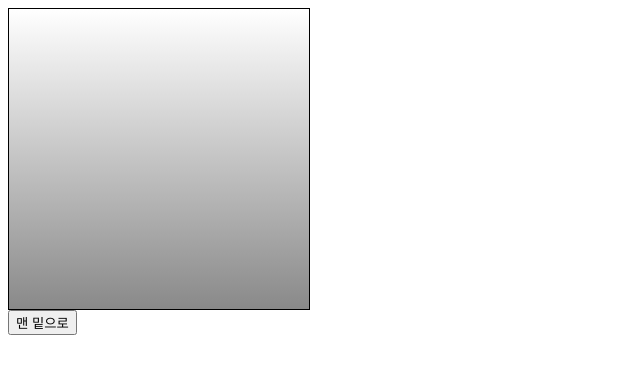
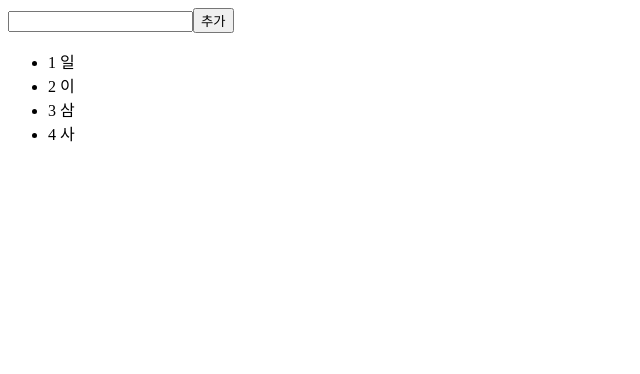
Before and after one commit to hskim881028/react_practice2, a React (Create React App) app: page / in a window 1280 px wide. Shown: the top 374 px of the page, without its empty margins (0-640 px from the left). Built offline with nearby package versions, Linux system fonts and the light colour scheme; the HTML template or start-up script is replaced by a standard one.

Commit message:
convert array to component array

```diff
--- a/src/App.js
+++ b/src/App.js
@@ -1,20 +1,24 @@
-//import EventPractice from "./EventPractice";
-//import ValidationSample from "./ValidationSample";
-import React, { Component } from "react";
-import ScrollBox from "./ScrollBox";
-//import { render } from "@testing-library/react";
+import IterationSample from "./IterationSample";
 
-class App extends Component {
-  render() {
-    return (
-      <div>
-        <ScrollBox ref={(ref) => (this.scrollBox = ref)} />
-        <button onClick={() => this.scrollBox.scrollToBottom()}>
-          맨 밑으로
-        </button>
-      </div>
-    );
-  }
+function App() {
+  return <IterationSample />;
 }
 
 export default App;
+
+// import React, { Component } from "react";
+// import ScrollBox from "./ScrollBox";
+//
+// class App extends Component {
+//   render() {
+//     return (
+//         <div>
+//           <ScrollBox ref={(ref) => (this.scrollBox = ref)} />
+//           <button onClick={() => this.scrollBox.scrollToBottom()}>
+//             맨 밑으로
+//           </button>
+//         </div>
+//     );
+//   }
+// }
+//
--- /dev/null
+++ b/src/IterationSample.js
@@ -0,0 +1,43 @@
+import React, { useState } from "react";
+
+const IterationSample = () => {
+  const [names, setNames] = useState([
+    { id: 1, text: "일" },
+    { id: 2, text: "이" },
+    { id: 3, text: "삼" },
+    { id: 4, text: "사" },
+  ]);
+  const [inputText, setInputText] = useState("");
+  const [nextId, setNextId] = useState(5);
+
+  const onChange = (e) => setInputText(e.target.value);
+  const onClick = () => {
+    const nextNames = names.concat({
+      id: nextId,
+      text: inputText,
+    });
+    setNextId(nextId + 1);
+    setNames(nextNames);
+    setInputText("");
+  };
+  const onRemove = (id) => {
+    const nextNames = names.filter((name) => name.id !== id);
+    setNames(nextNames);
+  };
+
+  const namesList = names.map((name) => (
+    <li key={name.id} onDoubleClick={() => onRemove(name.id)}>
+      {name.id} {name.text}
+    </li>
+  ));
+
+  return (
+    <>
+      <input value={inputText} onChange={onChange} />
+      <button onClick={onClick}>추가</button>
+      <ul>{namesList}</ul>
+    </>
+  );
+};
+
+export default IterationSample;
```
